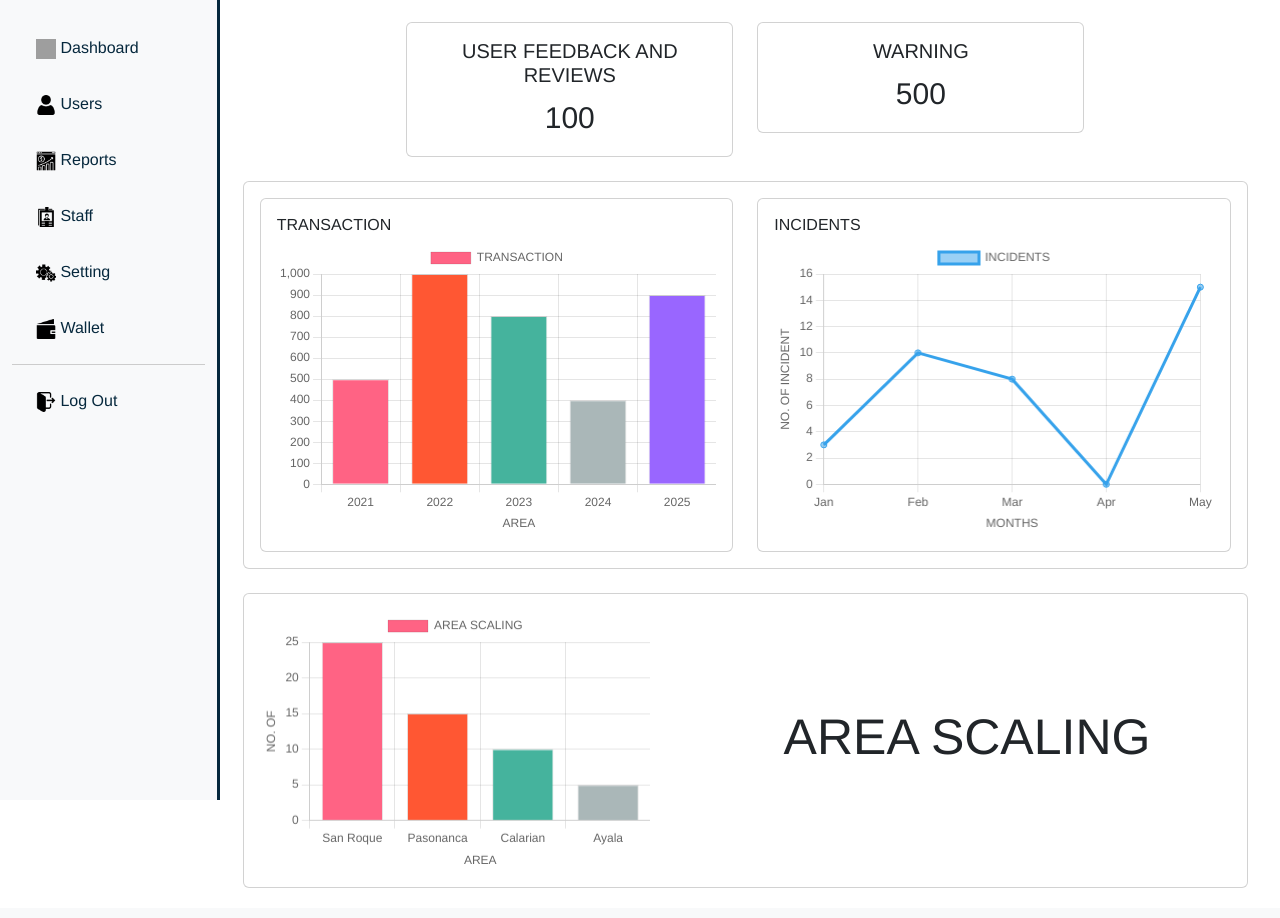
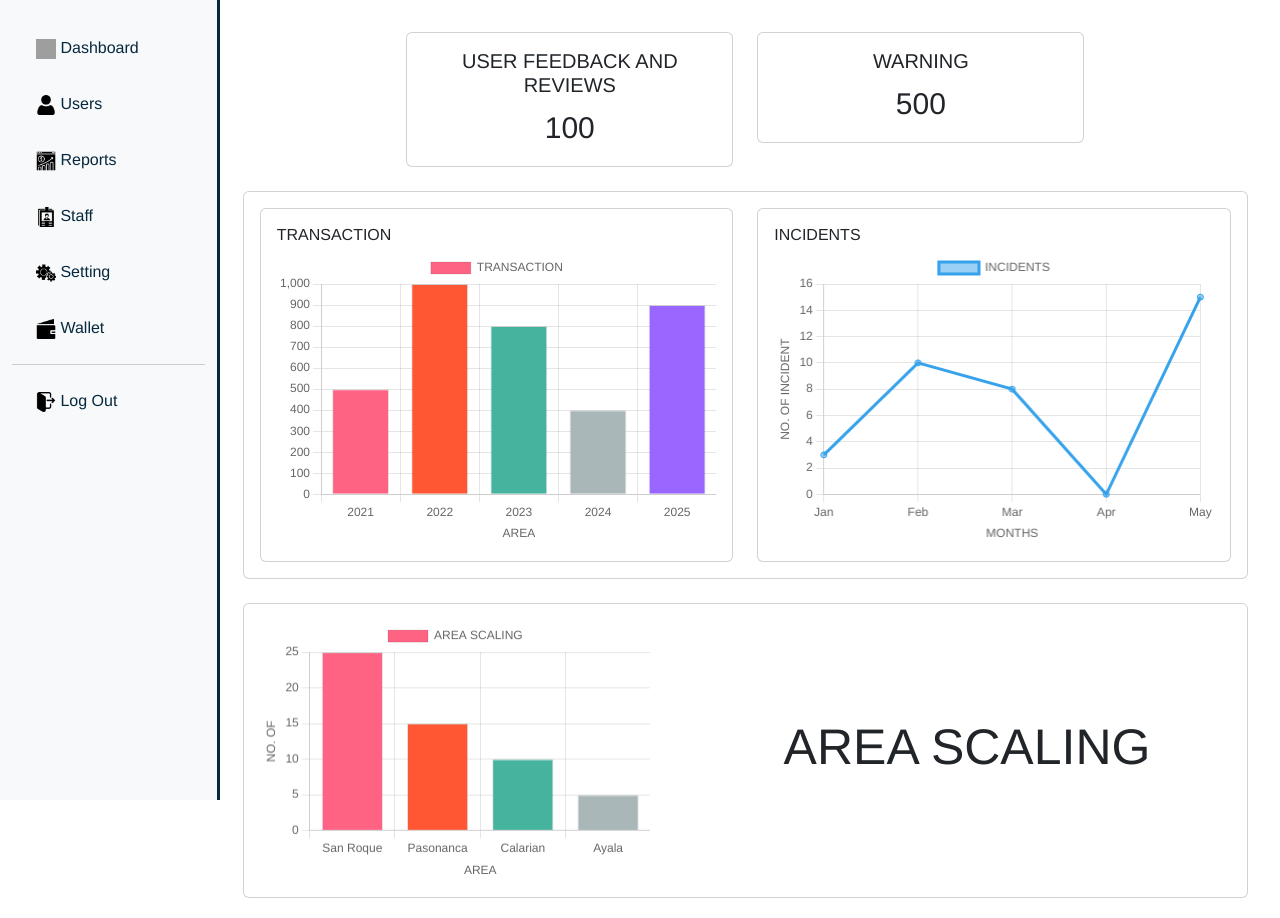
Before and after one commit to C0deinc/ParkIt, a PHP site: page /reports.php in a window 1280 px wide. Shown: the part 58-976 px from the top of the page. Before the commit the page ends 946 px from the top, so only its background shows below. Run offline with PHP 8.4, Linux system fonts and the light colour scheme; grey boxes are pictures that could not be loaded.

Commit message:
reportssss

```diff
--- a/admin/reports.php
+++ b/admin/reports.php
@@ -29,7 +29,7 @@
             require_once('./include/sidebar.php');
             ?>
      <!-- Main Content -->
-     <main class="col-md-9 ms-sm-auto col-lg-10 px-md-6" style="padding-top: 20px;">
+    <main class="col-md-9 ms-sm-auto col-lg-10 px-md-6" style="padding-top: 30px;">
         <div class="row justify-content-center">
             <div class="col-md-4">
                 <div class="card">
@@ -214,11 +214,3 @@
 </script>
 </body>
 </html>
-
-
-    <!-- Include Bootstrap JS and jQuery -->
-    <script src="https://code.jquery.com/jquery-3.5.1.slim.min.js"></script>
-    <script src="https://cdn.jsdelivr.net/npm/@popperjs/core@2.9.3/dist/umd/popper.min.js"></script>
-    <script src="https://cdn.jsdelivr.net/npm/bootstrap@5.3.2/dist/js/bootstrap.bundle.min.js"></script>
-</body>
-</html>
```
Lines whose indentation alone changed are shown as unchanged.
